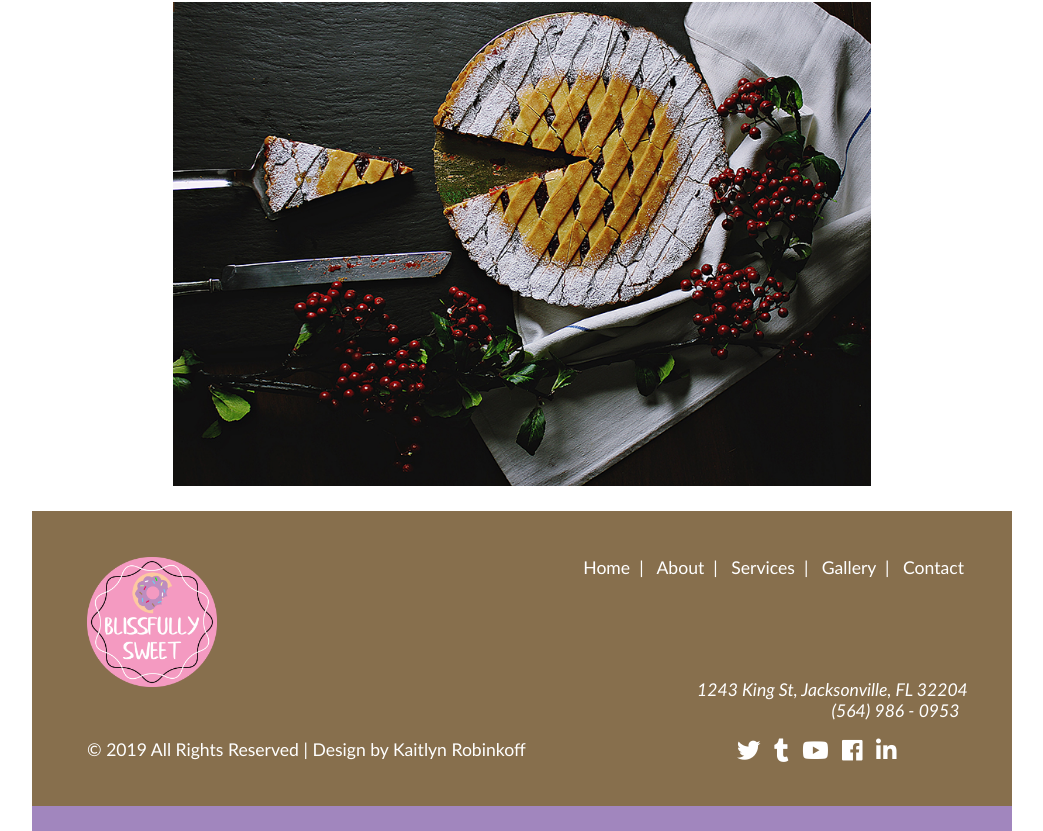
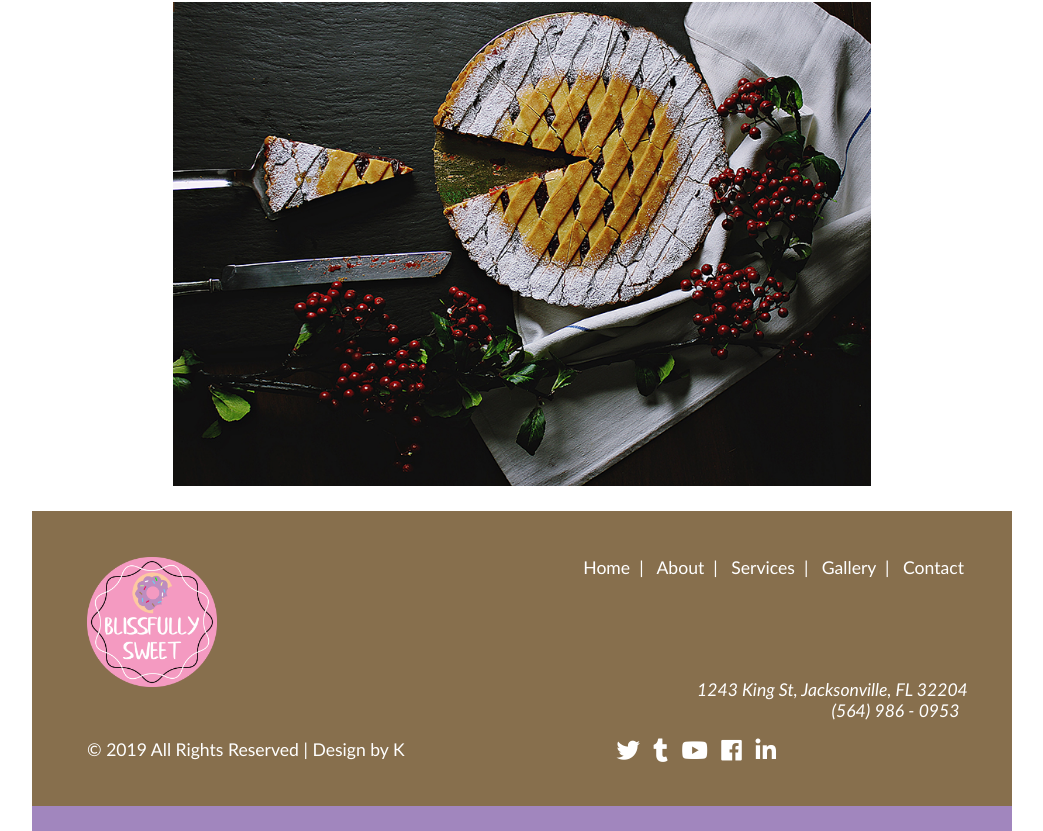
Before and after one commit to krobinkoff/bakery, a plain HTML site: page business_website/gallery.html in a window 1280 px wide. Shown: the part 3773-4604 px from the top of the page, without its empty margins (118-1161 px from the left). Drawn offline with Linux system fonts and the light colour scheme.

Commit message:
Update gallery.html

```diff
--- a/business_website/gallery.html
+++ b/business_website/gallery.html
@@ -77,7 +77,7 @@
 					<br><br><br><br>
 					<p class="righttext"><i>1243 King St, Jacksonville, FL 32204&nbsp;&nbsp;&nbsp;&nbsp;&nbsp;&nbsp;&nbsp;&nbsp;&nbsp;&nbsp;
 					<br>(564) 986 - 0953</i>&nbsp;&nbsp;&nbsp;&nbsp;&nbsp;&nbsp;&nbsp;&nbsp;&nbsp;&nbsp;&nbsp;</p>
-					<p>&copy; 2019 All Rights Reserved  |  Design by <a class="icon_white" href="http://www.webskinz.com" target="_blank">Kaitlyn Robinkoff</a>
+					<p>&copy; 2019 All Rights Reserved  |  Design by <a class="icon_white" href="http://www.webskinz.com" target="_blank">K</a>
 						&nbsp;&nbsp;&nbsp;&nbsp;&nbsp;&nbsp;&nbsp;&nbsp;&nbsp;&nbsp;&nbsp;&nbsp;&nbsp;&nbsp;&nbsp;&nbsp;&nbsp;&nbsp;&nbsp;&nbsp;&nbsp;&nbsp;&nbsp;&nbsp;&nbsp;&nbsp;&nbsp;&nbsp;&nbsp;&nbsp;&nbsp;&nbsp;&nbsp;&nbsp;&nbsp;&nbsp;&nbsp;&nbsp;&nbsp;&nbsp;&nbsp;&nbsp;&nbsp;&nbsp;&nbsp;&nbsp;<a href="http://twitter.com/" target="_blank"><i class="fab fa-twitter fa-lg icon_white" title="Twitter"></i></a>
 						&nbsp;&nbsp;<a href="https://www.tumblr.com/" target="_blank"><i class="fab fa-tumblr fa-lg icon_white" title="Tumblr"></i></a>
 						&nbsp;&nbsp;<a href="https://www.youtube.com/" target="_blank"><i class="fab fa-youtube fa-lg icon_white" title="YouTube"></i></a>
```
